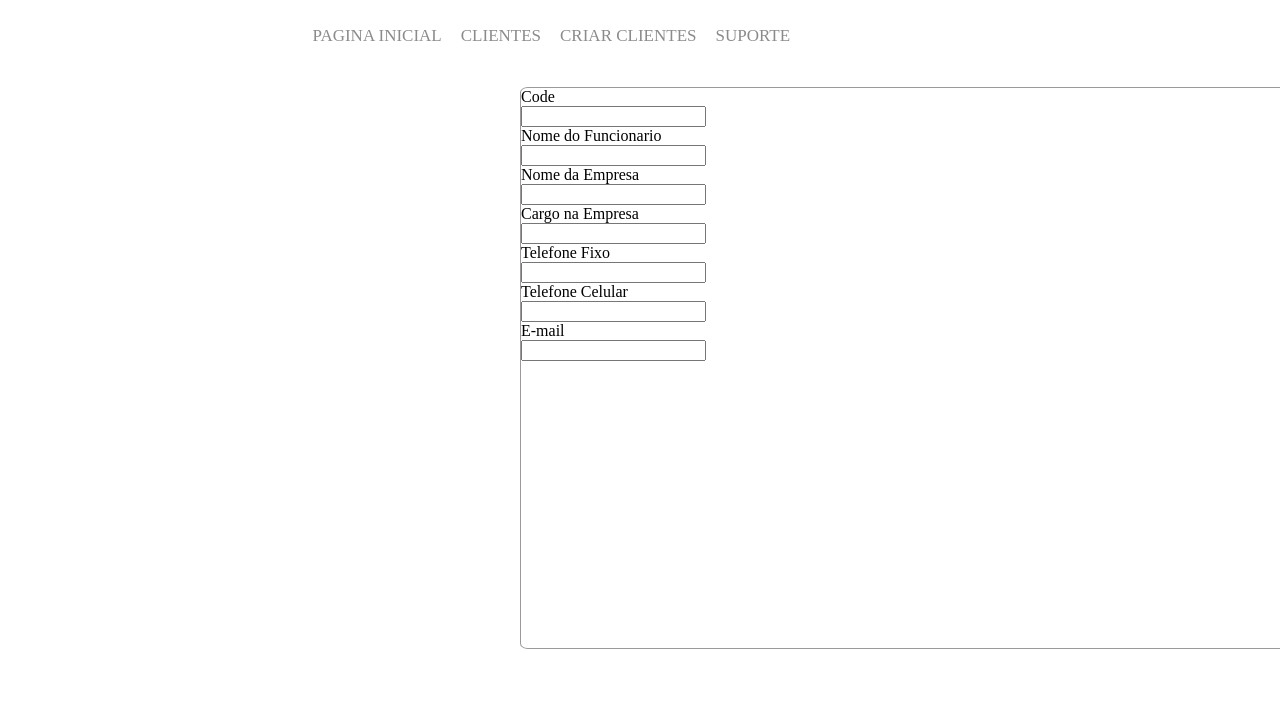
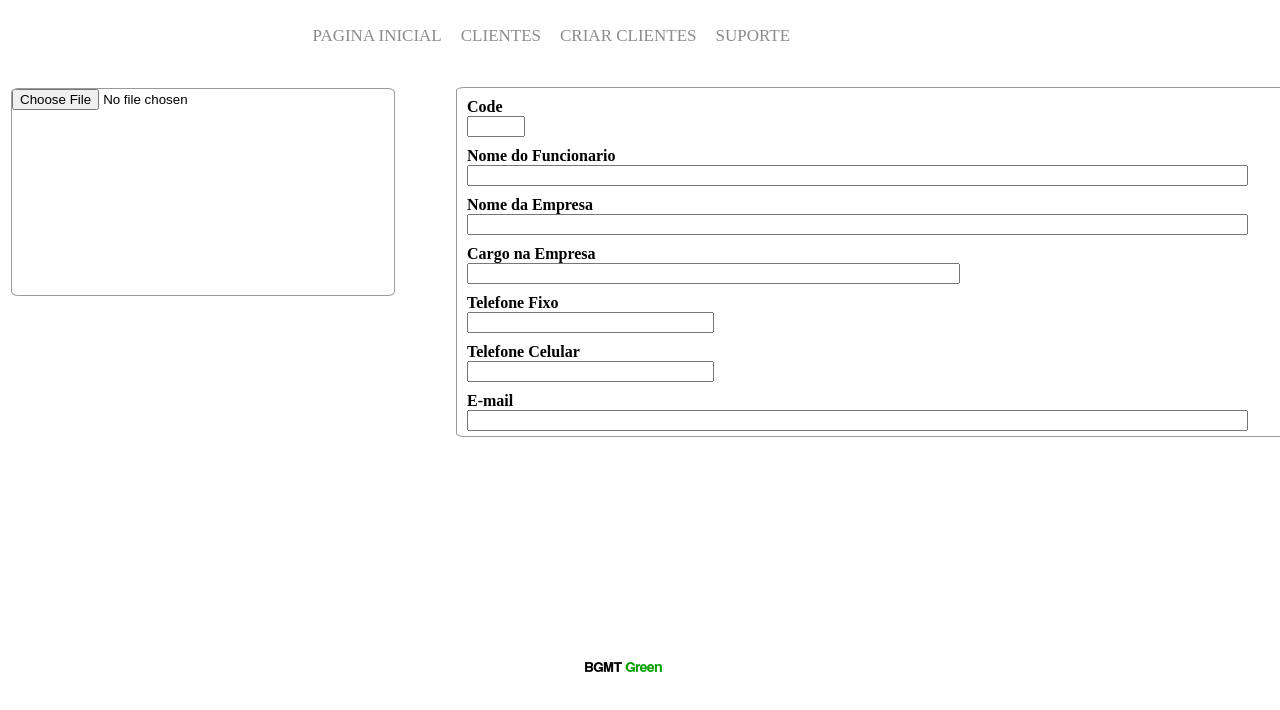
Before and after one commit to henrick007/BGMTgreen, a plain HTML site: page perfil.html in a window 1280 px wide. Shown: the part 116-826 px from the top of the page. Before the commit the page ends 800 px from the top, so only its background shows below. Drawn offline with Linux system fonts and the light colour scheme.

Commit message:
Att 12.09.2023

```diff
--- a/criarclientes.css
+++ b/criarclientes.css
@@ -123,7 +123,7 @@ h1 {
 .dados {
     float: left;
     width: 60%;
-    height: 60%;
+    height: 65%;
     border: 1px solid #9b9999;
     border-radius: 1%;
 }
@@ -131,7 +131,7 @@ h1 {
 #salvar {
     position: relative;
     float: right;
-    bottom: -45;
+    bottom: -35;
     background-color: transparent;
     border: 0;
 
@@ -178,66 +178,77 @@ h1 {
 }
 
 #cod {
+    margin-top: 10;
     margin-bottom: 5;
     margin-left: 10;
     font-weight: bold;
 }
 
 #name {
+    margin-top: 10;
     margin-bottom: 5;
     margin-left: 10;
     font-weight: bold;
 }
 
 #soc {
+    margin-top: 10;
     margin-bottom: 5;
     margin-left: 10;
     font-weight: bold;
 }
 
 #ram {
+    margin-top: 10;
     margin-bottom: 5;
     margin-left: 10;
     font-weight: bold;
 }
 
 #ema {
+    margin-top: 10;
     margin-bottom: 5;
     margin-left: 10;
     font-weight: bold;
 }
 
 #fix {
+    margin-top: 10;
     margin-bottom: 5;
     margin-left: 10;
     font-weight: bold;
 }
 
 #cell {
+    margin-top: 10;
     margin-bottom: 5;
     margin-left: 10;
     font-weight: bold;
 }
 
 #ed {
+    margin-top: 10;
     margin-bottom: 5;
     margin-left: 10;
     font-weight: bold;
 }
 
 #pec {
+    margin-top: 10;
     margin-bottom: 5;
     margin-left: 10;
     font-weight: bold;
 }
 
 #cid {
+    margin-top: 10;
     margin-bottom: 15;
     margin-left: 10;
     font-weight: bold;
 }
 
 #est {
+    margin-top: 10;
     margin-bottom: 5;
     margin-left: 10;
     font-weight: bold;
--- a/notificacao.css
+++ b/notificacao.css
@@ -48,12 +48,12 @@ main,
 
 .menu-urls {
     height: 80px;
-    border-bottom: 3px solid #efefef;
+    border-bottom: 3px solid #ffffff;
 }
 
 .home ul li {
     display: inline-block;
-    color: #8b8b8b;
+    color: #ffffff;
     margin-left: 15px;
     height: 50px;
 }
@@ -77,3 +77,29 @@ main,
     width: 90%;
     float: left;
 }
+
+.col-100 {
+    width: 100%;
+    float: left;
+    position: relative;
+}
+
+.alert ul li {
+    margin-left: 23px;
+    display: block;
+    float: right;
+    list-style: none;
+}
+
+.alert {
+    width: 80%;
+    float: right;
+}
+
+.header-3 {
+    width: 100%;
+    height: 75%;
+    float: left;
+    position: relative;
+    padding: 10px;
+}
--- a/perfil.css
+++ b/perfil.css
@@ -101,6 +101,7 @@ main,
 
 .header-3 {
     width: 100%;
+    height: 65%;
     float: left;
     position: relative;
     padding: 10px;
@@ -108,8 +109,103 @@ main,
 
 .quad {
     float: right;
-    width: 60%;
-    height: 70%;
+    width: 65%;
+    height: 67%;
     border: 1px solid #9b9999;
     border-radius: 1%;
 }
+
+#foto {
+    float: left;
+    height: 40%;
+    width: 30%;
+    margin: 1px;
+    border: 1px solid#9b9999;
+    border-radius: 2%;
+}
+
+#code {
+    width: 7%;
+}
+
+#nome {
+    width: 95%;
+}
+
+#empresa {
+    width: 95%;
+}
+
+#cargo {
+    width: 60%;
+}
+
+#fixo {
+    width: 30%;
+}
+
+#cell {
+    width: 30%;
+}
+
+#email {
+    width: 95%;
+}
+
+#cod {
+    margin-top: 10;
+    margin-bottom: 5;
+    margin-left: 10;
+    font-weight: bold;
+}
+
+#name {
+    margin-top: 10;
+    margin-bottom: 5;
+    margin-left: 10;
+    font-weight: bold;
+}
+
+#emp {
+    margin-top: 10;
+    margin-bottom: 5;
+    margin-left: 10;
+    font-weight: bold;
+}
+
+#car {
+    margin-top: 10;
+    margin-bottom: 5;
+    margin-left: 10;
+    font-weight: bold;
+}
+
+#fix {
+    margin-top: 10;
+    margin-bottom: 5;
+    margin-left: 10;
+    font-weight: bold;
+}
+
+#cel {
+    margin-top: 10;
+    margin-bottom: 5;
+    margin-left: 10;
+    font-weight: bold;
+}
+
+#eml {
+    margin-top: 10;
+    margin-bottom: 5;
+    margin-left: 10;
+    font-weight: bold;
+}
+
+.rodape {
+    width: 100%;
+    position: relative;
+    display: flex;
+    justify-content: center;
+    align-items: center;
+    height: 100px;
+}
--- a/perfil.html
+++ b/perfil.html
@@ -76,47 +76,53 @@
         <main>
             <div class="header-3">
                 <div class="quad">
-                    <form>
-                        <div>
+                    <div id="cod">
                         <label>Code</label>
                         </br>
                         <input type="text" name="code" id="code" required>
                     </div>
-                        <div>
+                    <div id="name">
                         <label>Nome do Funcionario</label>
                         </br>
                         <input type="text" name="nome" id="nome" required>
                     </div>
-                        <div>
+                    <div id="emp">
                         <label>Nome da Empresa</label>
                         </br>
                         <input type="text" name="empresa" id="empresa" required>
                     </div>
-                        <div>
+                    <div id="car">
                         <label>Cargo na Empresa</label>
                         </br>
                         <input type="text" name="cargo" id="cargo" required>
                     </div>
-                        <div>
+                    <div id="fix">
                         <label>Telefone Fixo</label>
                         </br>
-                            <input type="text" name="fixo" id="fixo" required>
+                        <input type="text" name="fixo" id="fixo">
                     </div>
-                        <div>
+                    <div id="cel">
                         <label>Telefone Celular</label>
                         </br>
-                            <input type="text" name="cell" id="cell" required>
+                        <input type="text" name="cell" id="cell">
                     </div>
-                        <div>
+                    <div id="eml">
                         <label>E-mail</label>
                         </br>
                         <input type="text" name="email" id="email" required>
                     </div>
+                </div>
+                <div>
+                    <input type="file" name="foto" id="foto" accept="image/*">
+                </div>
                 </form>
-                </div>
             </div>
         </main>
     </header>
+    <div class="rodape">
+        <img src="./IMG/rodape.png" alt="rodapepg" id="img-rod">
+    </div>
+
     <script type="text/javascript" src="./jquery.js"></script>
     <script type="text/javascript" src="./jquery.migrate.js"></script>
     <script type="text/javascript" src="./slick.min.js"></script>
```
Also changed, not shown: notificacao.html (+21 -7 lines). Lines whose indentation alone changed are shown as unchanged.
